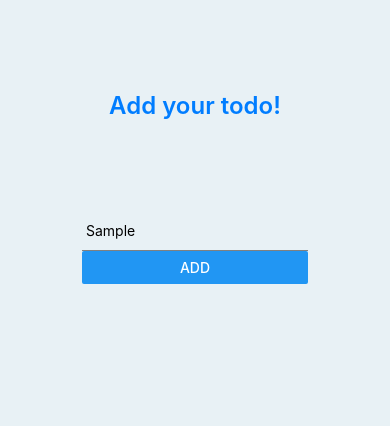
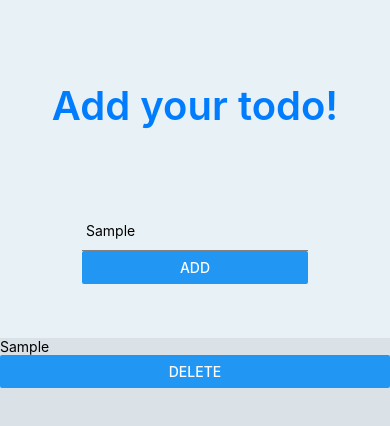
Before and after one commit to leeeya/To-do-List-with-React-Native, a React Native app: screen / in a window 390 px wide. Both pictures are taken after typing "Sample" into the empty fields and a click on the button "ADD". Shown: the top 426 px of the page. Built offline with nearby package versions, Linux system fonts and the light colour scheme.

Commit message:
feat: add TodoList component

```diff
--- a/src/App.tsx
+++ b/src/App.tsx
@@ -1,13 +1,14 @@
 import React, { FC, useState } from 'react';
 import { View, Text, StyleSheet } from 'react-native';
 import ToDoForm from './components/TodoForm';
+import TodoList from './components/TodoList';
+import { TodoItem } from './types';
 
 const App: FC = () => {
-  const [todos, setAddTodo] = useState<string>('');
-  console.log(todos);
-  const todoFormSubmitHandler = (todo: string) => {
-    console.log(todo);
-    setAddTodo(todo);
+  const [todoList, setTodoList] = useState<TodoItem[]>([]);
+
+  const todoFormSubmitHandler = (todo: TodoItem) => {
+    setTodoList((prev) => [...prev, todo]);
   };
 
   return (
@@ -15,8 +16,11 @@ const App: FC = () => {
       <View style={styles.header}>
         <Text style={styles.title}>Add your todo!</Text>
       </View>
-      <View style={styles.TodoWrapper}>
+      <View style={styles.TodoFormWrapper}>
         <ToDoForm onSubmit={todoFormSubmitHandler} />
+      </View>
+      <View style={styles.TodoListWrapper}>
+        <TodoList items={todoList} />
       </View>
     </View>
   );
@@ -36,12 +40,17 @@ const styles = StyleSheet.create({
   },
   title: {
     color: '#007DFF',
-    fontSize: 24,
+    fontSize: 40,
     fontWeight: '600',
   },
-  TodoWrapper: {
-    flex: 0.7,
+  TodoFormWrapper: {
+    flex: 0.15,
     justifyContent: 'flex-start',
+  },
+  TodoListWrapper: {
+    width: '100%',
+    flex: 0.6,
+    backgroundColor: '#dae1e7',
   },
 });
 
--- a/src/components/TodoForm/index.tsx
+++ b/src/components/TodoForm/index.tsx
@@ -1,15 +1,23 @@
 import React, { FC, useState } from 'react';
 import { Button, StyleSheet, TextInput, View } from 'react-native';
-
-interface ToDoFormProps {
-  onSubmit: (todo: string) => void;
-}
+import { TodoItem } from '../../types';
+import { ToDoFormProps } from '../../types';
 
 const ToDoForm: FC<ToDoFormProps> = ({ onSubmit }) => {
-  const [todo, setTodo] = useState<string>('');
+  const [todoItem, setTodoItem] = useState<TodoItem>({
+    key: Date.now(),
+    todo: '',
+  });
+
+  const todoFormInputHandler = (todo: string) => {
+    setTodoItem({
+      key: Date.now(),
+      todo,
+    });
+  };
 
   const todoFormButtonHandler = () => {
-    onSubmit(todo);
+    onSubmit(todoItem);
   };
 
   return (
@@ -19,8 +27,8 @@ const ToDoForm: FC<ToDoFormProps> = ({ onSubmit }) => {
           style={styles.todoInput}
           editable
           placeholder={'Enter your todo!'}
-          value={todo}
-          onChangeText={setTodo}
+          value={todoItem.todo}
+          onChangeText={todoFormInputHandler}
         />
         <Button title={'ADD'} onPress={todoFormButtonHandler} />
       </View>
--- /dev/null
+++ b/src/components/TodoItem/index.tsx
@@ -0,0 +1,18 @@
+import React, { FC } from 'react';
+import { Button, Text, View } from 'react-native';
+import { TodoItemProps } from '../../types';
+
+const TodoItem: FC<TodoItemProps> = ({ item }) => {
+  const deleteButtonHandler = (id: number) => {
+    console.log(id);
+  };
+
+  return (
+    <View>
+      <Text>{item.todo}</Text>
+      <Button title={'delete'} onPress={() => deleteButtonHandler(item.key)} />
+    </View>
+  );
+};
+
+export default TodoItem;
--- a/src/components/TodoList/index.tsx
+++ b/src/components/TodoList/index.tsx
@@ -1,12 +1,15 @@
 import React, { FC } from 'react';
-import { View } from 'react-native';
-
-interface TodoListProps {
-  items: [];
-}
+import { FlatList } from 'react-native';
+import { TodoListProps } from '../../types';
+import TodoItem from '../TodoItem';
 
 const TodoList: FC<TodoListProps> = ({ items }) => {
-  return <View>{items.map((item: string) => item)}</View>;
+  return (
+    <FlatList
+      data={items}
+      renderItem={({ item }) => <TodoItem item={item} />}
+    />
+  );
 };
 
 export default TodoList;
--- /dev/null
+++ b/src/types/index.tsx
@@ -0,0 +1,16 @@
+export interface TodoItem {
+  key: number;
+  todo: string;
+}
+
+export interface TodoItemProps {
+  item: TodoItem;
+}
+
+export interface TodoListProps {
+  items: TodoItem[];
+}
+
+export interface ToDoFormProps {
+  onSubmit: (todo: TodoItem) => void;
+}
```
Also changed, not shown: tslint.json (+35 -35 lines).
